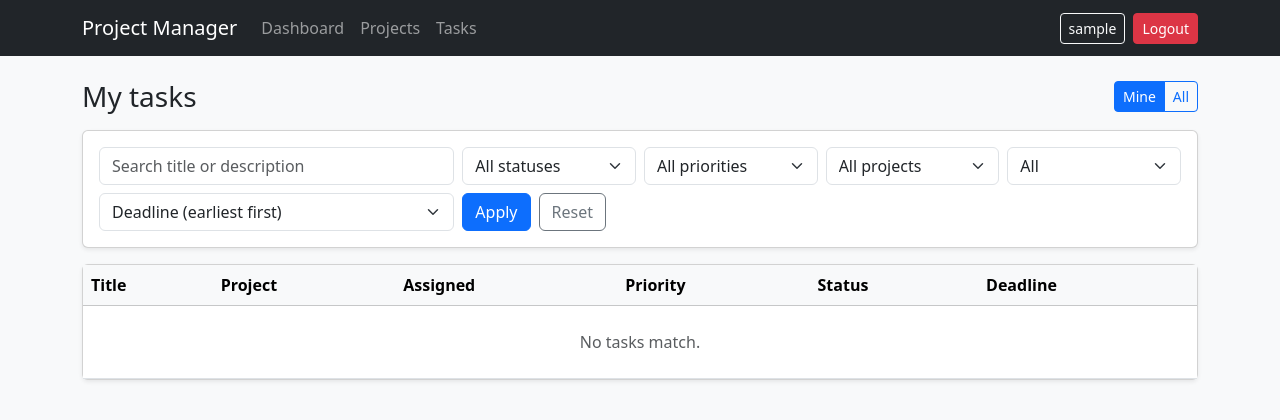
After one commit to muraribollineni/Project-Management-System, a Django app: page /tasks/ in a window 1280 px wide. The commit adds this page. Shown: the top 420 px of the page. Run offline with Django 5.2, Linux system fonts and the light colour scheme; the visitor is signed in with stand-in values (Sample User, id 1); data that the repository does not hold is empty.

Commit message:
Stage 9: Task search, filter, sort, pagination and validation

```diff
--- a/tasks/forms.py
+++ b/tasks/forms.py
@@ -31,6 +31,20 @@ class TaskForm(BootstrapMixin, forms.ModelForm):
         ).order_by('username')
         self.instance.project = project  # lets Task.clean() run its membership check
 
+    def clean_deadline(self):
+        deadline = self.cleaned_data['deadline']
+        project = self.project
+        if project and deadline > project.deadline:
+            raise forms.ValidationError(
+                f'Task deadline cannot be after the project deadline ({project.deadline}).'
+            )
+        return deadline
+
+    def clean_title(self):
+        title = self.cleaned_data['title'].strip()
+        if len(title) < 3:
+            raise forms.ValidationError('Title must be at least 3 characters.')
+        return title
 
 class TaskStatusForm(BootstrapMixin, forms.ModelForm):
     """Used by team members: they may only change the status."""
@@ -38,3 +52,27 @@ class TaskStatusForm(BootstrapMixin, forms.ModelForm):
     class Meta:
         model = Task
         fields = ('status',)
+class TaskFilterForm(forms.Form):
+    SORT_CHOICES = [
+        ('deadline', 'Deadline (earliest first)'),
+        ('-deadline', 'Deadline (latest first)'),
+        ('-priority_rank', 'Priority (high to low)'),
+        ('priority_rank', 'Priority (low to high)'),
+        ('-created_at', 'Newest first'),
+    ]
+    OVERDUE_CHOICES = [('', 'All'), ('yes', 'Overdue only')]
+
+    q = forms.CharField(required=False, label='Search',
+                        widget=forms.TextInput(attrs={'placeholder': 'Search title or description'}))
+    status = forms.ChoiceField(required=False, choices=[('', 'All statuses')] + list(Task.Status.choices))
+    priority = forms.ChoiceField(required=False, choices=[('', 'All priorities')] + list(Task.Priority.choices))
+    project = forms.ModelChoiceField(required=False, queryset=None, empty_label='All projects')
+    overdue = forms.ChoiceField(required=False, choices=OVERDUE_CHOICES)
+    sort = forms.ChoiceField(required=False, choices=SORT_CHOICES)
+
+    def __init__(self, *args, projects=None, **kwargs):
+        super().__init__(*args, **kwargs)
+        self.fields['project'].queryset = projects
+        for field in self.fields.values():
+            css = 'form-select' if isinstance(field.widget, forms.Select) else 'form-control'
+            field.widget.attrs['class'] = css
--- a/tasks/urls.py
+++ b/tasks/urls.py
@@ -3,6 +3,7 @@ from django.urls import path
 from . import views
 
 urlpatterns = [
+    path('', views.task_list, name='task_list'),
     path('<int:pk>/', views.task_detail, name='task_detail'),
     path('<int:pk>/edit/', views.task_update, name='task_update'),
     path('<int:pk>/delete/', views.task_delete, name='task_delete'),
--- a/tasks/views.py
+++ b/tasks/views.py
@@ -8,6 +8,11 @@ from projects.permissions import can_manage_project, is_project_member
 
 from .forms import TaskForm, TaskStatusForm
 from .models import Task
+
+from django.core.paginator import Paginator
+from django.db.models import Case, IntegerField, Q, Value, When
+from django.utils import timezone
+from .forms import TaskFilterForm, TaskForm, TaskStatusForm
 
 
 @login_required
@@ -77,3 +82,63 @@ def task_delete(request, pk):
         messages.success(request, 'Task deleted.')
         return redirect('project_detail', pk=project_id)
     return render(request, 'tasks/task_confirm_delete.html', {'task': task})
+
+@login_required
+def task_list(request):
+    user = request.user
+
+    # Only tasks from projects the user belongs to (admins see all).
+    if user.is_superuser:
+        projects = Project.objects.all()
+    else:
+        projects = Project.objects.filter(memberships__user=user).distinct()
+
+    # 'scope=mine' shows only tasks assigned to the user.
+    scope = request.GET.get('scope', 'mine')
+    tasks = Task.objects.filter(project__in=projects).select_related('project', 'assigned_to')
+    if scope == 'mine':
+        tasks = tasks.filter(assigned_to=user)
+
+    # Turn text priority into a number so sorting is Low < Medium < High.
+    tasks = tasks.annotate(
+        priority_rank=Case(
+            When(priority=Task.Priority.LOW, then=Value(1)),
+            When(priority=Task.Priority.MEDIUM, then=Value(2)),
+            When(priority=Task.Priority.HIGH, then=Value(3)),
+            default=Value(0),
+            output_field=IntegerField(),
+        )
+    )
+
+    form = TaskFilterForm(request.GET or None, projects=projects)
+    sort = 'deadline'
+    if form.is_valid():
+        data = form.cleaned_data
+        if data['q']:
+            tasks = tasks.filter(Q(title__icontains=data['q']) | Q(description__icontains=data['q']))
+        if data['status']:
+            tasks = tasks.filter(status=data['status'])
+        if data['priority']:
+            tasks = tasks.filter(priority=data['priority'])
+        if data['project']:
+            tasks = tasks.filter(project=data['project'])
+        if data['overdue'] == 'yes':
+            tasks = tasks.exclude(status=Task.Status.COMPLETED).filter(deadline__lt=timezone.localdate())
+        sort = data['sort'] or 'deadline'
+
+    tasks = tasks.order_by(sort, 'id')
+
+    paginator = Paginator(tasks, 10)
+    page = paginator.get_page(request.GET.get('page'))
+
+    # Keep the filters in the page links (everything except 'page').
+    params = request.GET.copy()
+    params.pop('page', None)
+
+    return render(request, 'tasks/task_list.html', {
+        'form': form,
+        'page': page,
+        'scope': scope,
+        'querystring': params.urlencode(),
+        'today': timezone.localdate(),
+    })
--- a/templates/base.html
+++ b/templates/base.html
@@ -18,6 +18,7 @@
         <ul class="navbar-nav me-auto">
           <li class="nav-item"><a class="nav-link" href="{% url 'dashboard' %}">Dashboard</a></li>
           <li class="nav-item"><a class="nav-link" href="{% url 'project_list' %}">Projects</a></li>
+          <li class="nav-item"><a class="nav-link" href="{% url 'task_list' %}">Tasks</a></li>
         </ul>
       {% endif %}
       <div class="ms-auto d-flex align-items-center gap-2">
--- /dev/null
+++ b/templates/tasks/task_list.html
@@ -0,0 +1,63 @@
+{% extends 'base.html' %}
+{% block title %}Tasks{% endblock %}
+{% block content %}
+<div class="d-flex justify-content-between align-items-center mb-3">
+  <h3 class="mb-0">{% if scope == 'mine' %}My tasks{% else %}All visible tasks{% endif %}</h3>
+  <div class="btn-group btn-group-sm">
+    <a class="btn {% if scope == 'mine' %}btn-primary{% else %}btn-outline-primary{% endif %}" href="?scope=mine">Mine</a>
+    <a class="btn {% if scope == 'all' %}btn-primary{% else %}btn-outline-primary{% endif %}" href="?scope=all">All</a>
+  </div>
+</div>
+
+<form method="get" class="card card-body shadow-sm mb-3">
+  <input type="hidden" name="scope" value="{{ scope }}">
+  <div class="row g-2">
+    <div class="col-md-4">{{ form.q }}</div>
+    <div class="col-6 col-md-2">{{ form.status }}</div>
+    <div class="col-6 col-md-2">{{ form.priority }}</div>
+    <div class="col-6 col-md-2">{{ form.project }}</div>
+    <div class="col-6 col-md-2">{{ form.overdue }}</div>
+    <div class="col-md-4">{{ form.sort }}</div>
+    <div class="col-md-8 d-flex gap-2">
+      <button class="btn btn-primary" type="submit">Apply</button>
+      <a class="btn btn-outline-secondary" href="?scope={{ scope }}">Reset</a>
+    </div>
+  </div>
+</form>
+
+<div class="card shadow-sm"><div class="table-responsive">
+  <table class="table table-hover align-middle mb-0">
+    <thead class="table-light">
+      <tr><th>Title</th><th>Project</th><th>Assigned</th><th>Priority</th><th>Status</th><th>Deadline</th></tr>
+    </thead>
+    <tbody>
+      {% for t in page %}
+        <tr>
+          <td><a href="{% url 'task_detail' t.pk %}" class="text-decoration-none">{{ t.title }}</a></td>
+          <td>{{ t.project.name }}</td>
+          <td>{{ t.assigned_to.username|default:"-" }}</td>
+          <td>{{ t.get_priority_display }}</td>
+          <td>{{ t.get_status_display }}</td>
+          <td {% if t.status != 'completed' and t.deadline < today %}class="text-danger fw-bold"{% endif %}>{{ t.deadline }}</td>
+        </tr>
+      {% empty %}
+        <tr><td colspan="6" class="text-center text-muted py-4">No tasks match.</td></tr>
+      {% endfor %}
+    </tbody>
+  </table>
+</div></div>
+
+{% if page.has_other_pages %}
+<nav class="mt-3">
+  <ul class="pagination justify-content-center">
+    {% if page.has_previous %}
+      <li class="page-item"><a class="page-link" href="?{{ querystring }}&page={{ page.previous_page_number }}">Previous</a></li>
+    {% endif %}
+    <li class="page-item disabled"><span class="page-link">Page {{ page.number }} of {{ page.paginator.num_pages }}</span></li>
+    {% if page.has_next %}
+      <li class="page-item"><a class="page-link" href="?{{ querystring }}&page={{ page.next_page_number }}">Next</a></li>
+    {% endif %}
+  </ul>
+</nav>
+{% endif %}
+{% endblock %}
```
